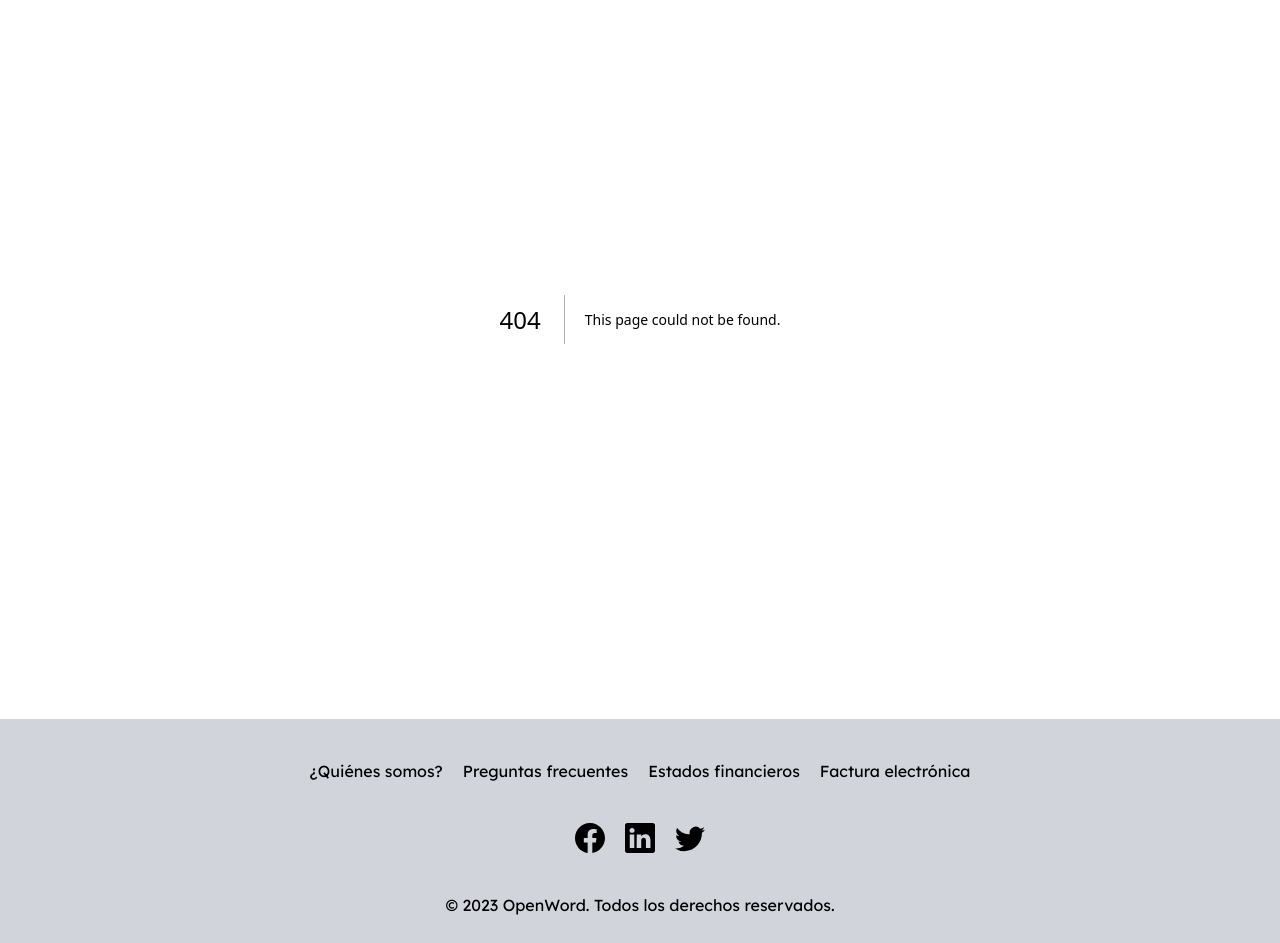
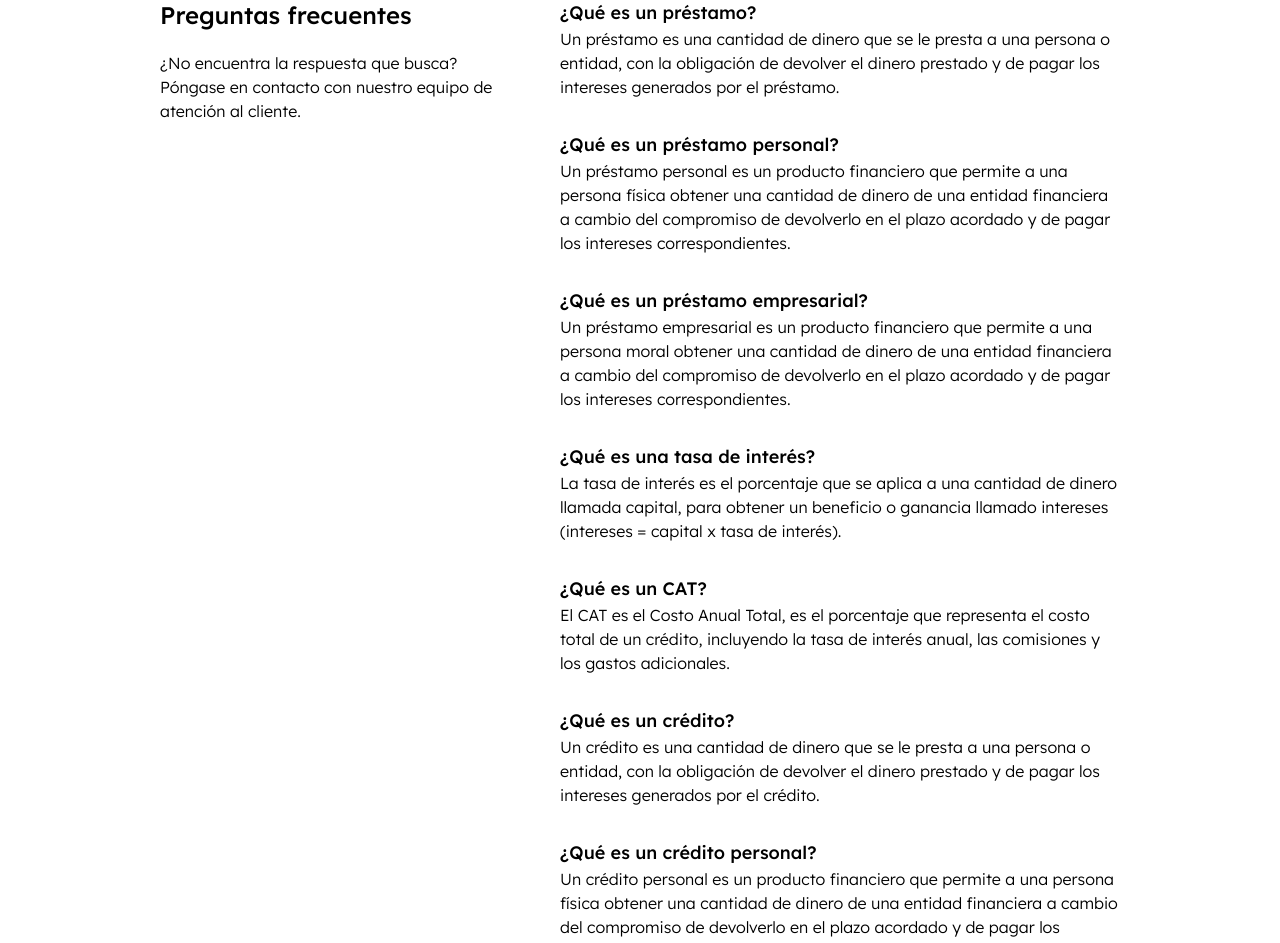
Before and after one commit to miguelhenaoa/next-js-challenge, a Next.js app: page /faq in a window 1280 px wide. Before the commit this address had no page. Shown: the part 160-1103 px from the top of the page. Built offline with nearby package versions, Linux system fonts and the light colour scheme.

Commit message:
feat: add faq page

```diff
--- /dev/null
+++ b/app/faq/page.tsx
@@ -0,0 +1,46 @@
+export default function FaqPage() {
+  return (
+    <section className='px-10 py-20 grid grid-cols-1 gap-x-10 lg:grid-cols-5 lg:px-40'>
+      <div className='col-span-2 flex flex-col gap-y-5 pb-10' >
+        <h2 className='text-2xl font-medium '>Preguntas frecuentes</h2>
+        <p className='font-light'>¿No encuentra la respuesta que busca? Póngase en contacto con nuestro equipo de atención al cliente.</p>
+      </div>
+      <div className='col-span-3'>
+        <dl className='grid gap-y-8'>
+          <div>
+            <dt className='text-lg font-medium'>¿Qué es un préstamo?</dt>
+            <dd className='font-light'>Un préstamo es una cantidad de dinero que se le presta a una persona o entidad, con la obligación de devolver el dinero prestado y de pagar los intereses generados por el préstamo.</dd>
+          </div>
+          <div>
+            <dt className='text-lg font-medium'>¿Qué es un préstamo personal?</dt>
+            <dd className='font-light'>Un préstamo personal es un producto financiero que permite a una persona física obtener una cantidad de dinero de una entidad financiera a cambio del compromiso de devolverlo en el plazo acordado y de pagar los intereses correspondientes.</dd>
+          </div>
+          <div>
+            <dt className='text-lg font-medium'>¿Qué es un préstamo empresarial?</dt>
+            <dd className='font-light'>Un préstamo empresarial es un producto financiero que permite a una persona moral obtener una cantidad de dinero de una entidad financiera a cambio del compromiso de devolverlo en el plazo acordado y de pagar los intereses correspondientes.</dd>
+          </div>
+          <div>
+            <dt className='text-lg font-medium'>¿Qué es una tasa de interés?</dt>
+            <dd className='font-light'>La tasa de interés es el porcentaje que se aplica a una cantidad de dinero llamada capital, para obtener un beneficio o ganancia llamado intereses (intereses = capital x tasa de interés).</dd>
+          </div>
+          <div>
+            <dt className='text-lg font-medium'>¿Qué es un CAT?</dt>
+            <dd className='font-light'>El CAT es el Costo Anual Total, es el porcentaje que representa el costo total de un crédito, incluyendo la tasa de interés anual, las comisiones y los gastos adicionales.</dd>
+          </div>
+          <div>
+            <dt className='text-lg font-medium'>¿Qué es un crédito?</dt>
+            <dd className='font-light'>Un crédito es una cantidad de dinero que se le presta a una persona o entidad, con la obligación de devolver el dinero prestado y de pagar los intereses generados por el crédito.</dd>
+          </div>
+          <div>
+            <dt className='text-lg font-medium'>¿Qué es un crédito personal?</dt>
+            <dd className='font-light'>Un crédito personal es un producto financiero que permite a una persona física obtener una cantidad de dinero de una entidad financiera a cambio del compromiso de devolverlo en el plazo acordado y de pagar los intereses correspondientes.</dd>
+          </div>
+          <div>
+            <dt className='text-lg font-medium'>¿Qué es un crédito empresarial?</dt>
+            <dd className='font-light'>Un crédito empresarial es un producto financiero que permite a una persona moral obtener una cantidad de dinero de una entidad financiera a cambio del compromiso de devolverlo en el plazo acordado y de pagar los intereses correspondientes.</dd>
+          </div>
+        </dl>
+      </div>
+    </section>
+  );
+}
--- a/app/layout.tsx
+++ b/app/layout.tsx
@@ -50,9 +50,9 @@ export default function RootLayout({
         <footer className='grid grid-cols-1 text-center bg-gray-300 p-10 gap-y-10'>
           <div className='flex flex-col gap-x-5 gap-y-5  justify-center sm:flex-row'>
             <Link href={'/about'}>¿Quiénes somos?</Link>
-            <Link href={'/about'}>Preguntas frecuentes</Link>
-            <Link href={'/about'}>Estados financieros</Link>
-            <Link href={'/about'}>Factura electrónica</Link>
+            <Link href={'/faq'}>Preguntas frecuentes</Link>
+            <Link href={'/'}>Estados financieros</Link>
+            <Link href={'/'}>Factura electrónica</Link>
           </div>
           <div className='flex flex-row gap-x-5 justify-center'>
             <Link href={'https://www.facebook.com'}>
```
